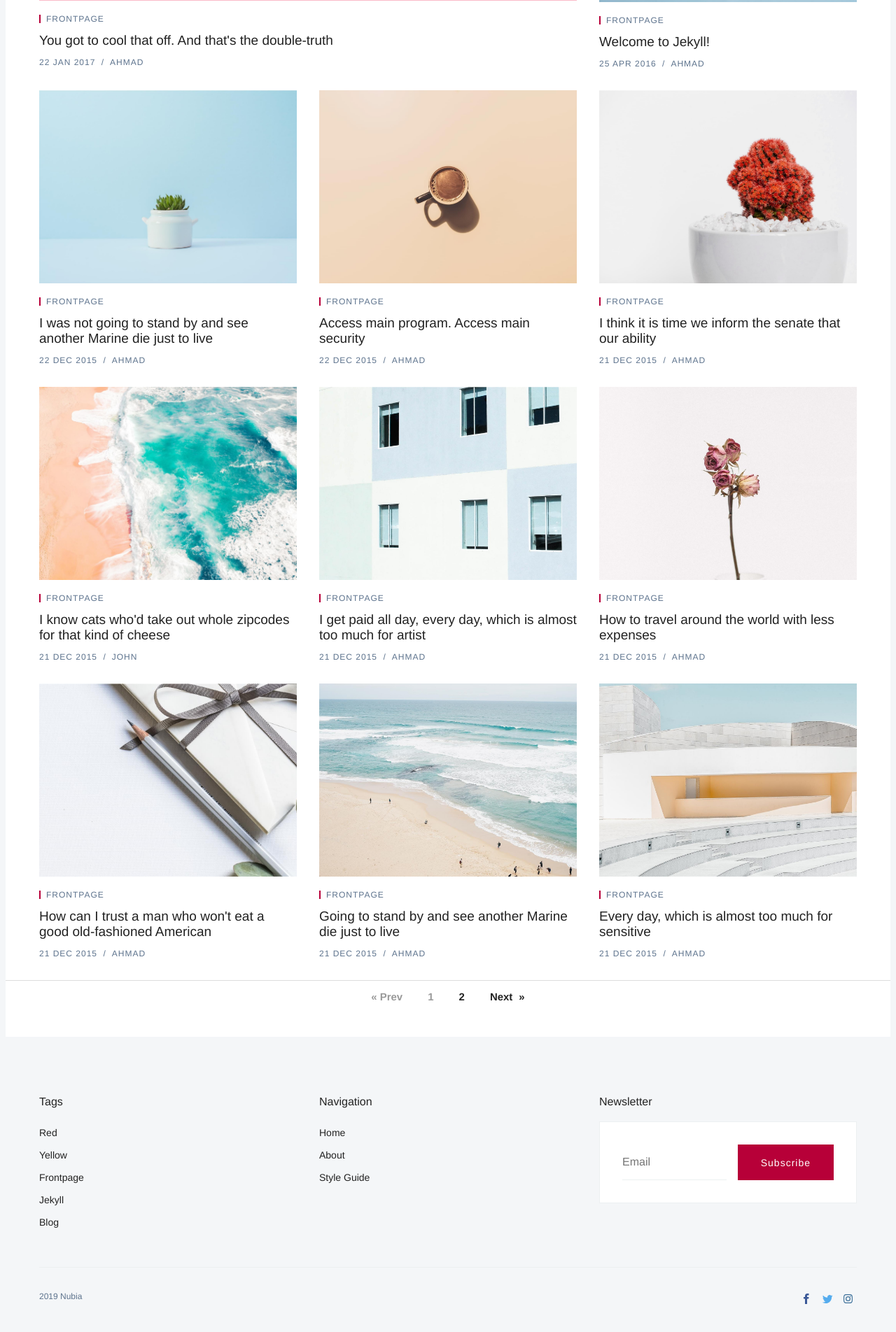
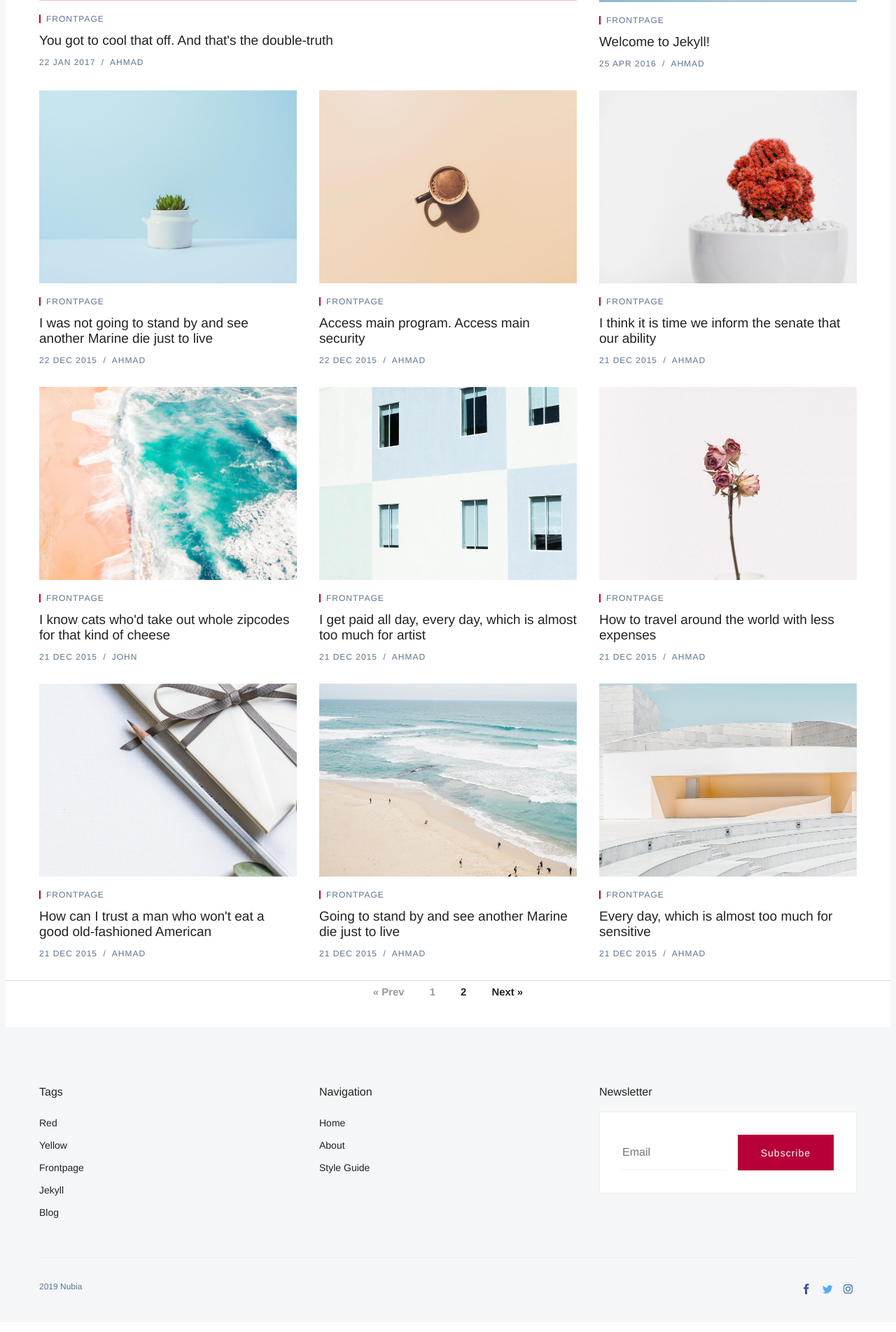
Before and after one commit to olaglam3/sleek, a Jekyll site: the page built from index.html, in a window 1280 px wide. Shown: the part 699-2603 px from the top of the page at 70% size. Built offline with Jekyll 4.4.1, drawn with Linux system fonts in a browser that asks for light colours; some web fonts are replaced; the list of posts is cut into pages by our own code; comment, search, counter and statistics services are not loaded.

Commit message:
Update _pagination.scss

```diff
--- a/_sass/components/_pagination.scss
+++ b/_sass/components/_pagination.scss
@@ -28,11 +28,6 @@
     display: block;
 }
 
-.ml-1 {
-  word-spacing: 5px;
-}
-
-
 
 .pagination {
     text-align: center;
@@ -40,8 +35,6 @@
     padding: 7px 18px;
     margin-left: -2px;
     margin-right: -2px;
-    background-color: #ffffff;
-    display: inline-block;
   }
 
 .pagination a {
@@ -50,7 +43,3 @@
         color: #333;
     }
  }
-
-.pagination {
-    text-align: center;
- }
```
